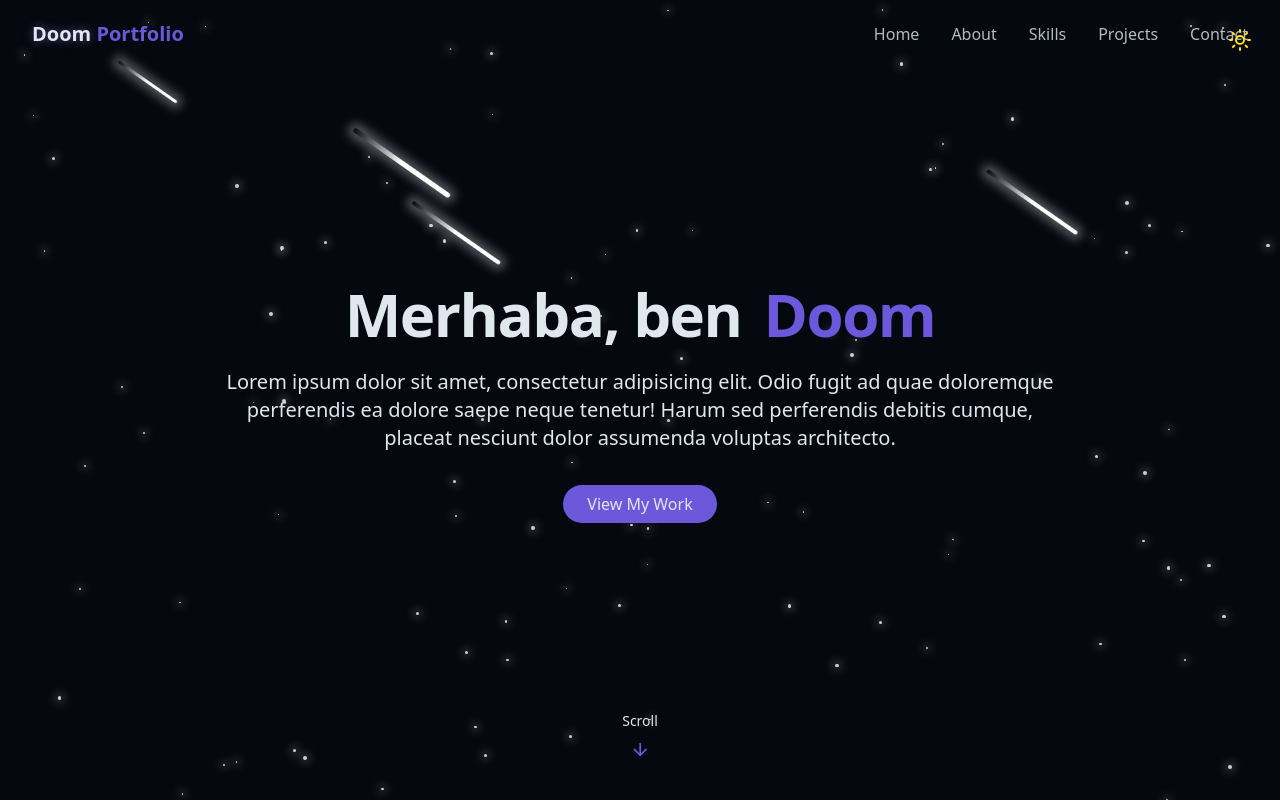
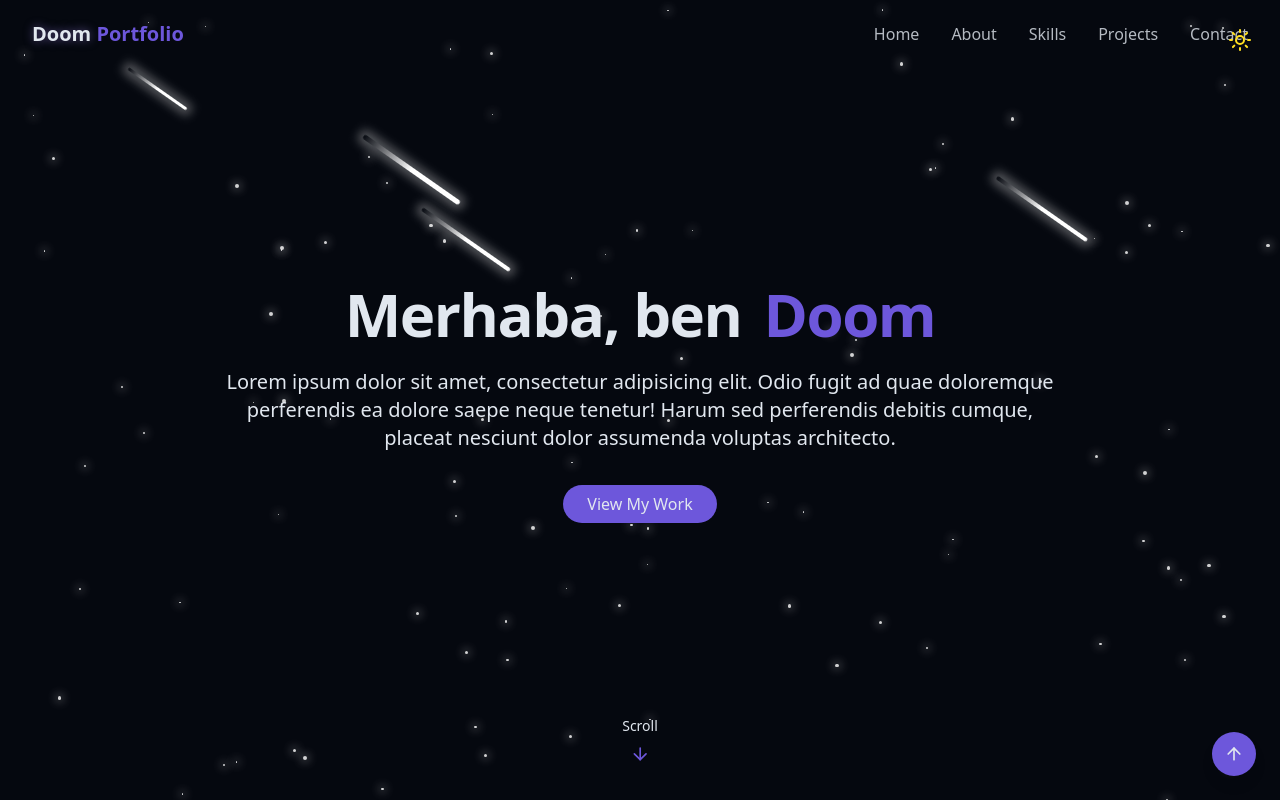
Before and after one commit to umutfr/Portfolio-K, a React (Vite) app: page / in a window 1280 px wide. Shown: the top 800 px of the page. Built offline with nearby package versions, Linux system fonts and the light colour scheme.

Commit message:
Kişisellestirmeden onceki son hâli.

```diff
--- a/src/components/AboutSection.jsx
+++ b/src/components/AboutSection.jsx
@@ -2,7 +2,7 @@ import { Briefcase, Code, User } from "lucide-react"
 
 export const AboutSection = () => {
     return (
-        <section id="about" className="py-4 px-4 relative">
+        <section id="about" className="py-24 px-4 relative">
             <div className="container mx-auto max-w-5xl">
                 <h2 className="text-3xl md:text-4xl font-bold mb-12 text-center">
                     About <span className="text-primary">Me</span>
--- a/src/components/ContactSection.jsx
+++ b/src/components/ContactSection.jsx
@@ -1,28 +1,27 @@
 import { Instagram, Linkedin, Mail, MapPin, Phone, Send } from "lucide-react"
 import { cn } from '@/lib/utils'
-import { useToast } from "../hooks/use-toast"
+import { useToast } from "@/hooks/use-toast"
 import { useState } from "react";
-import { Toast } from "@/components/ui/toast";
+
 
 
 export const ContactSection = () => {
     const { toast } = useToast();
-    const [isSubmitting, setSubmitting] = useState(false);
+    const [isSubmitting, setIsSubmitting] = useState(false);
+
 
     const handleSubmit = (e) => {
             e.preventDefault()
 
-            setSubmitting(true);
+            setIsSubmitting(true);
 
             setTimeout(() => {
                 toast({
                     title: "Message sent!",
                     description: "Thank you for your message. I'll get back to you soon",
-                })
-
-
-            }, 1500);
-            setSubmitting(false);
+            });
+            setIsSubmitting(false);
+            },1500);
         };
 
 
@@ -134,7 +133,6 @@ export const ContactSection = () => {
                             )}
                             >
                                 {isSubmitting ? "Sending..." : "Send Message"}
-                                Send Message
                                 <Send size={16}/>
                             </button>
 
--- /dev/null
+++ b/src/components/Footer.jsx
@@ -0,0 +1,58 @@
+import { ArrowUp } from "lucide-react"
+import { Github, Linkedin, Instagram, Twitter } from "lucide-react";
+
+export const BackToTop = () => {
+  const scrollToTop = () => {
+    window.scrollTo({ top: 0, behavior: "smooth" });
+  };
+}
+export const Footer = () => {
+    return(
+        <footer className="relative mt-20">
+      {/* Üst çizgi */}
+      <div className="absolute top-0 left-0 w-full h-px bg-gradient-to-r from-transparent via-primary/40 to-transparent"></div>
+
+      <div className="container mx-auto max-w-5xl py-12 px-6 flex flex-col items-center gap-6">
+        {/* Sosyal medya ikonları */}
+        <div className="flex space-x-6">
+  <a
+    href="#"
+    className="text-muted-foreground hover:text-primary transition-transform transform hover:scale-110 hover:drop-shadow-[0_0_8px_hsl(var(--primary))]"
+  >
+    <Github className="h-5 w-5" />
+  </a>
+  <a
+    href="#"
+    className="text-muted-foreground hover:text-primary transition-transform transform hover:scale-110 hover:drop-shadow-[0_0_8px_hsl(var(--primary))]"
+  >
+    <Linkedin className="h-5 w-5" />
+  </a>
+  <a
+    href="#"
+    className="text-muted-foreground hover:text-primary transition-transform transform hover:scale-110 hover:drop-shadow-[0_0_8px_hsl(var(--primary))]"
+  >
+    <Twitter className="h-5 w-5" />
+  </a>
+
+</div>
+
+
+        {/* Copyright */}
+        <p className="text-sm text-muted-foreground text-center">
+          © {new Date().getFullYear()} <span className="text-primary font-semibold">Doom Portfolio</span>. All rights reserved.
+        </p>
+      </div>
+      <div>
+        <button
+  onClick={() => window.scrollTo({ top: 0, behavior: "smooth" })}
+  className="fixed bottom-6 right-6 p-3 bg-primary text-primary-foreground rounded-full shadow-lg hover:scale-110 hover:drop-shadow-[0_0_12px_hsl(var(--primary))] transition-transform z-50"
+  aria-label="Back to top"
+>
+  <ArrowUp className="h-5 w-5" />
+</button>
+
+      </div>
+
+    </footer>
+    )
+}
--- a/src/components/Navbar.jsx
+++ b/src/components/Navbar.jsx
@@ -1,7 +1,6 @@
-import { href } from "react-router-dom";
 import { cn } from "@/lib/utils";
+import { Menu, X } from "lucide-react";
 import { useEffect, useState } from "react";
-import { Menu, X } from "lucide-react";
 
 const navItems = [
   { name: "Home", href: "#hero" },
@@ -11,77 +10,81 @@ const navItems = [
   { name: "Contact", href: "#contact" },
 ];
 
-
-
-
 export const Navbar = () => {
   const [isScrolled, setIsScrolled] = useState(false);
   const [isMenuOpen, setIsMenuOpen] = useState(false);
 
   useEffect(() => {
     const handleScroll = () => {
-            setIsScrolled(window.scrollY > 10);
+      setIsScrolled(window.screenY > 10);
     };
 
     window.addEventListener("scroll", handleScroll);
     return () => window.removeEventListener("scroll", handleScroll);
   }, []);
-
   return (
     <nav
       className={cn(
-                "fixed w-full z-40 transition-all duration-300 ",
-                isScrolled ? "py-3 bg-background/80 backdrop-blur-md shadow-xs" : "py-5 "
+        "fixed w-full z-40 transition-all duration-300",
+        isScrolled ? "py-3 bg-background/80 backdrop-blur-md shadow-xs" : "py-5"
       )}
     >
-            <div className="container flex items-center justify-between ">
-                <a className="text-xl font-bold text-primary flex items-center" href="#hero" >
+      <div className="container flex items-center justify-between">
+        <a
+          className="text-xl font-bold text-primary flex items-center"
+          href="#hero"
+        >
           <span className="relative z-10">
-                        <span className="text-glow text-foreground">Doom</span> Portfolio
+            <span className="text-glow text-foreground"> Doom </span>Portfolio
           </span>
         </a>
 
-                {/*Desktop nav*/}
+        {/* desktop nav */}
         <div className="hidden md:flex space-x-8">
           {navItems.map((item, key) => (
-                        <a key={key} href={item.href} className="text-foreground/80 hover:text-primary transition-colors duration-300">
+            <a
+              key={key}
+              href={item.href}
+              className="text-foreground/80 hover:text-primary transition-colors duration-300"
+            >
               {item.name}
-
             </a>
           ))}
         </div>
 
-
-                {/*Mobile nav*/}
+        {/* mobile nav */}
 
         <button
           onClick={() => setIsMenuOpen((prev) => !prev)}
           className="md:hidden p-2 text-foreground z-50"
           aria-label={isMenuOpen ? "Close Menu" : "Open Menu"}
         >
-                    {isMenuOpen ? <X size={24} /> : <Menu size={24}/>}{" "}
+          {isMenuOpen ? <X size={24} /> : <Menu size={24} />}{" "}
         </button>
 
-
-                <div className={cn("fixed inset-0 bg-background/95 backdrop-blur-md z-40 flex flex-col items-center justify-center",
+        <div
+          className={cn(
+            "fixed inset-0 bg-background/95 backdroup-blur-md z-40 flex flex-col items-center justify-center",
             "transition-all duration-300 md:hidden",
-                    isMenuOpen ? "opacity-100 pointer-events-auto"
+            isMenuOpen
+              ? "opacity-100 pointer-events-auto"
               : "opacity-0 pointer-events-none"
-                )}>
+          )}
+        >
           <div className="flex flex-col space-y-8 text-xl">
             {navItems.map((item, key) => (
               <a
                 key={key}
                 href={item.href}
                 className="text-foreground/80 hover:text-primary transition-colors duration-300"
-                            onClick={() => isMenuOpen(false)}>
+                onClick={() => setIsMenuOpen(false)}
+              >
                 {item.name}
-
               </a>
             ))}
           </div>
         </div>
       </div>
     </nav>
-    )
+  );
 };
--- a/src/components/ProjectsSection.jsx
+++ b/src/components/ProjectsSection.jsx
@@ -33,7 +33,7 @@ const projects = [
 
 export const ProjectsSection = () => {
     return(
-    <section id="projects" className="py-4 px-4 relative">
+    <section id="projects" className="py-24 px-4 relative">
         <div className="container mx-auto mx-w-5xl">
             <h2 className="text-3xl md:text-4xl font-bold mb-4 text-center">Featured <span className="text-primary">Projects</span></h2>
 
--- a/src/index.css
+++ b/src/index.css
@@ -157,3 +157,24 @@
   padding: 0;
   text-align: center;
 }
+
+/* Scrollbar genişliği */
+::-webkit-scrollbar {
+  width: 12px;
+}
+
+/* Scrollbar track (arkaplan) */
+::-webkit-scrollbar-track {
+  background: hsl(var(--background));
+}
+
+/* Scrollbar thumb (kaydırma çubuğu) */
+::-webkit-scrollbar-thumb {
+  background: var(--color-primary); /* Burada primary rengin devreye giriyor */
+  border-radius: 9999px; /* daha yuvarlak görünüm için */
+}
+
+/* Hover efekti */
+::-webkit-scrollbar-thumb:hover {
+  background: var(--color-primary-foreground);
+}
--- a/src/pages/Home.jsx
+++ b/src/pages/Home.jsx
@@ -6,6 +6,7 @@ import { AboutSection } from "../components/AboutSection"
 import { SkillsSection } from "../components/SkillsSection"
 import { ProjectsSection } from "../components/ProjectsSection"
 import { ContactSection } from "../components/ContactSection"
+import { Footer } from "../components/Footer"
 
 
 
@@ -31,6 +32,7 @@ export const Home = () => {
       </main>
 
       {/* Footer */}
+      <Footer/>
 
 
     </div>
```
Lines whose indentation alone changed are shown as unchanged.
